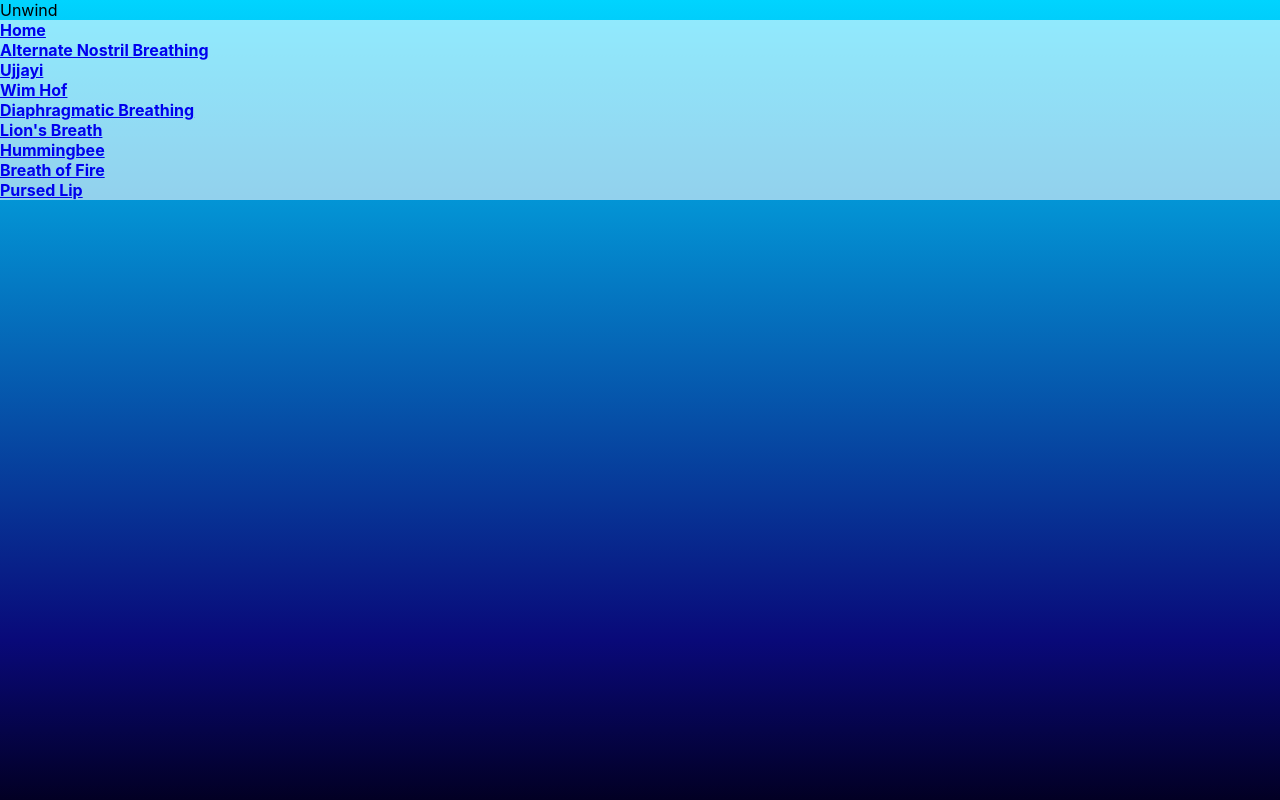
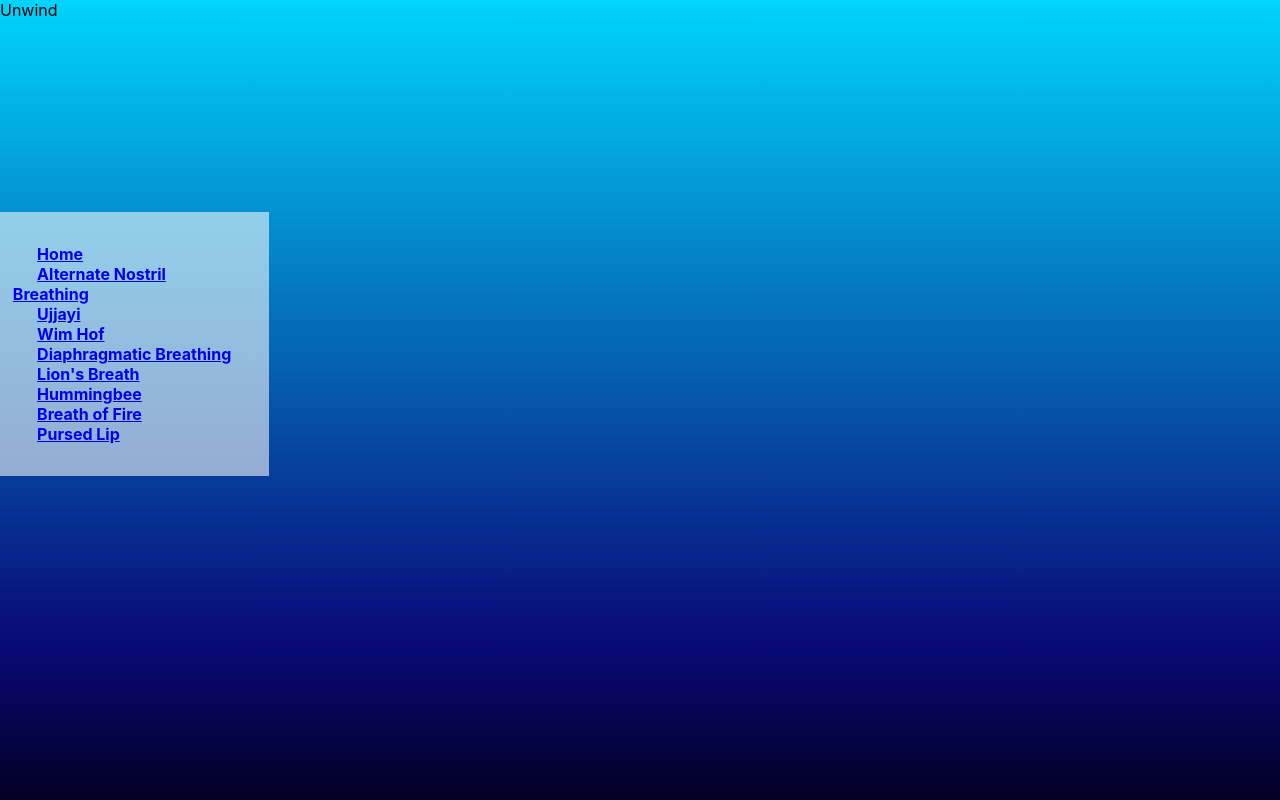
Before and after one commit to vmar13/unwind-frontend, a React (Create React App) app: page / in a window 1280 px wide. Built offline with nearby package versions, Linux system fonts and the light colour scheme.

Commit message:
tweaking margins and ppadding for nav cont

```diff
--- a/src/App.css
+++ b/src/App.css
@@ -8,8 +8,13 @@ body {
 
 .nav-container {
   background: rgba(255, 255, 255, 0.568);
+  width: 19%;
+  margin-top: 15%;
+  padding: 2.5% 1%;
 }
 
 .nav-element {
-
+  /* margin: 1% 1% 1% 1%; */
+  margin: 10%;
+  padding-top: 5%;
 }
```
